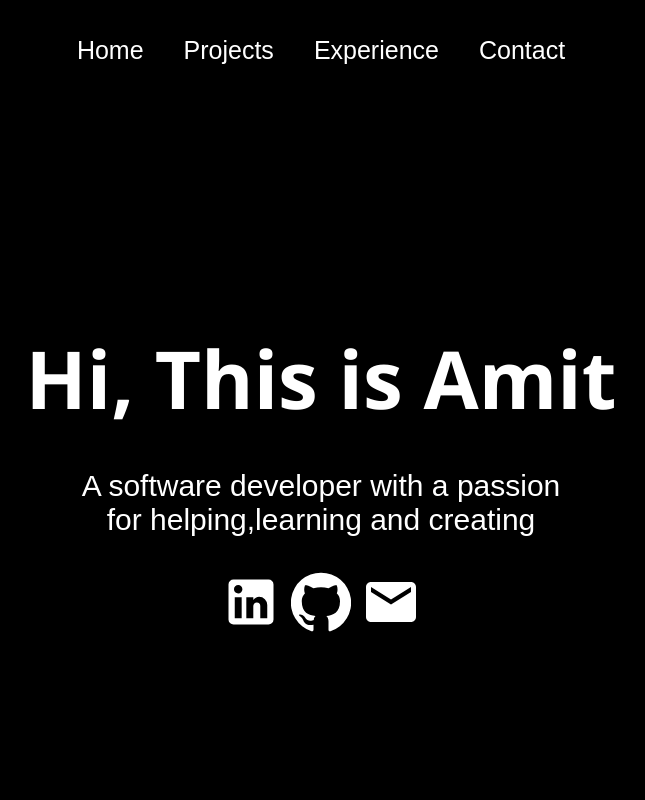
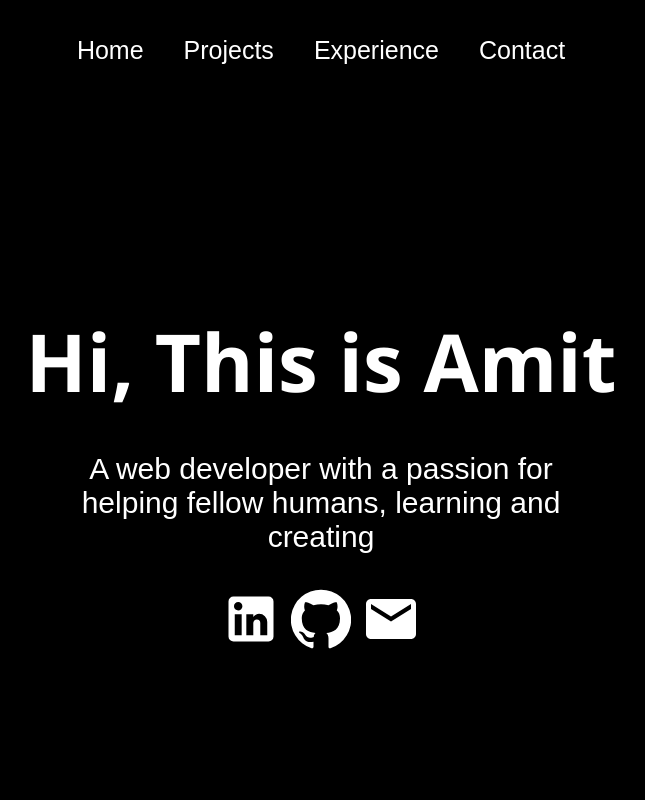
Before and after one commit to amitbhsingh/prtf, a React (Create React App) app: page / in a window 1280 px wide. Shown: the top 800 px of the page, without its empty margins (319-964 px from the left). Built offline with nearby package versions, Linux system fonts and the light colour scheme.

Commit message:
blob improvements

```diff
--- a/src/pages/Home.js
+++ b/src/pages/Home.js
@@ -9,7 +9,7 @@ function Home(){
     <div className='home'>
       <div className='about'>
         <h2>Hi, This is Amit</h2>
-        <div className='prompt'><p>A software developer with a passion for helping,learning and creating</p>
+        <div className='prompt'><p>A web developer with a passion for helping fellow humans, learning and creating</p>
         <Link to="https://www.linkedin.com/in/amitbhsingh/"><LinkedInIcon /></Link>
         <Link to="https://github.com/amitbhsingh"><GithubIcon /></Link>
         <Link to="mailto:amit.bh.singh@gmail.com"><EmailIcon /></Link>
```
